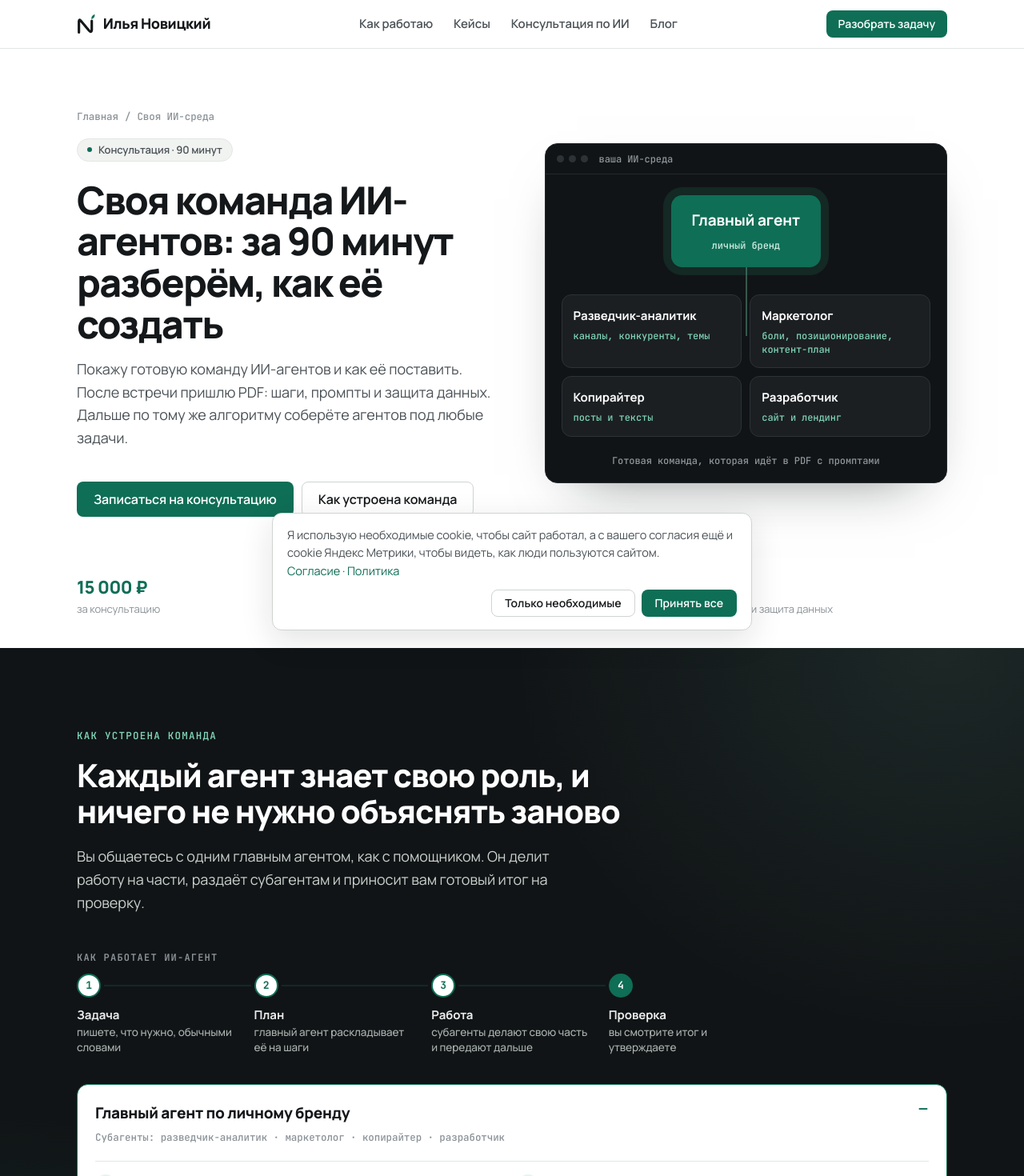
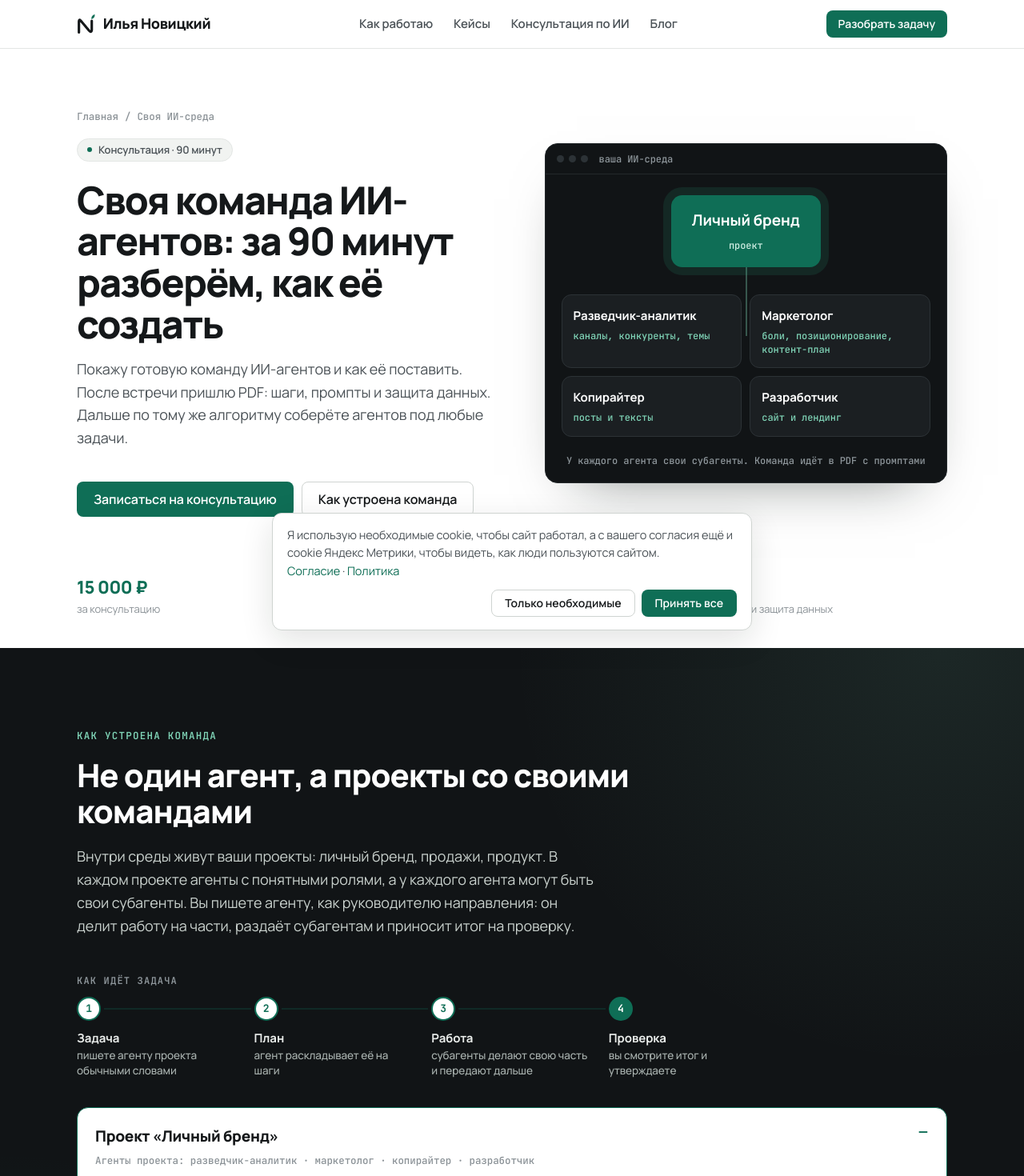
Before and after one commit to novatorbusiness-glitch/NsAi, a Next.js app: page /svoya-ai-sreda in a window 1280 px wide. Shown: the top 1470 px of the page at 80% size. Built offline with nearby package versions, Linux system fonts and the light colour scheme.

Commit message:
Своя AI-среда: модель команды исправлена — проекты → агенты → их субагенты, пример из среды Ильи

```diff
--- a/content/pages/kak-my-rabotaem.ts
+++ b/content/pages/kak-my-rabotaem.ts
@@ -9,7 +9,7 @@ export const services = typo([
 	{
 		id: "sreda", title: "Консультация «Своя ИИ-среда»", line: "Готовая команда ИИ-агентов с промптами и инструкция, по которой вы соберёте её сами.", price: P.consult.price, term: P.consult.term,
 		forWho: "Для тех, кто хочет свою команду ИИ-агентов и работать с ней сам.",
-		inc: ["показываю готовую команду: главный агент и четыре субагента", "ставим среду ZCode, модель подбираем под ваши задачи", "PDF в тот же день: шаги, промпты и как собирать своих агентов", "навыки-скиллы и управление командой из Telegram", "защита данных, ключей и доступов с первого дня"],
+		inc: ["показываю готовую команду: ваш проект, агенты и их субагенты", "ставим среду ZCode, модель подбираем под ваши задачи", "PDF в тот же день: шаги, промпты и как собирать своих агентов", "навыки-скиллы и управление командой из Telegram", "защита данных, ключей и доступов с первого дня"],
 		link: { href: "/svoya-ai-sreda", t: "Подробнее о консультации" },
 		note: "",
 	},
--- a/content/pages/sreda.ts
+++ b/content/pages/sreda.ts
@@ -24,17 +24,17 @@ export const sreda = typo({
 			{ num: "PDF", text: "шаги, промпты и защита данных" },
 		],
 		team: {
-			label: "Схема: главный агент по личному бренду и четыре субагента",
+			label: "Схема: проект «Личный бренд» и четыре агента",
 			bar: "ваша ИИ-среда",
-			main: "Главный агент",
-			mainNote: "личный бренд",
+			main: "Личный бренд",
+			mainNote: "проект",
 			subs: [
 				{ b: "Разведчик-аналитик", t: "каналы, конкуренты, темы" },
 				{ b: "Маркетолог", t: "боли, позиционирование, контент-план" },
 				{ b: "Копирайтер", t: "посты и тексты" },
 				{ b: "Разработчик", t: "сайт и лендинг" },
 			],
-			cap: "Готовая команда, которая идёт в PDF с промптами",
+			cap: "У каждого агента свои субагенты. Команда идёт в PDF с промптами",
 		},
 		pdf: {
 			label: "PDF после встречи",
@@ -45,19 +45,19 @@ export const sreda = typo({
 	team: {
 		num: "01",
 		label: "Как устроена команда",
-		h2: "Каждый агент знает свою роль, и ничего не нужно объяснять заново",
-		lead: "Вы общаетесь с одним главным агентом, как с помощником. Он делит работу на части, раздаёт субагентам и приносит вам готовый итог на проверку.",
-		flowLabel: "Как работает ИИ-агент",
+		h2: "Не один агент, а проекты со своими командами",
+		lead: "Внутри среды живут ваши проекты: личный бренд, продажи, продукт. В каждом проекте агенты с понятными ролями, а у каждого агента могут быть свои субагенты. Вы пишете агенту, как руководителю направления: он делит работу на части, раздаёт субагентам и приносит итог на проверку.",
+		flowLabel: "Как идёт задача",
 		flow: [
-			{ b: "Задача", t: "пишете, что нужно, обычными словами" },
-			{ b: "План", t: "главный агент раскладывает её на шаги" },
+			{ b: "Задача", t: "пишете агенту проекта обычными словами" },
+			{ b: "План", t: "агент раскладывает её на шаги" },
 			{ b: "Работа", t: "субагенты делают свою часть и передают дальше" },
 			{ b: "Проверка", t: "вы смотрите итог и утверждаете" },
 		],
-		rolesLabel: "Субагенты",
+		rolesLabel: "Агенты проекта",
 		examples: [
 			{
-				b: "Главный агент по личному бренду", roles: ["разведчик-аналитик", "маркетолог", "копирайтер", "разработчик"],
+				b: "Проект «Личный бренд»", roles: ["разведчик-аналитик", "маркетолог", "копирайтер", "разработчик"],
 				steps: [
 					{ q: "Разбери пять каналов и сайтов, которые мне нравятся", who: "Разведчик-аналитик", t: "находит темы, цепляющие начала и что работает у конкурентов" },
 					{ q: "Собери боли клиентов и как мне о себе говорить", who: "Маркетолог", t: "выписывает боли их же словами и собирает позиционирование" },
@@ -66,7 +66,7 @@ export const sreda = typo({
 				],
 			},
 		],
-		note: "Эта команда идёт в PDF целиком, с готовыми промптами. По тому же алгоритму потом соберёте агентов под любые свои задачи.",
+		note: "Пример из моей среды: в проекте «Личный бренд» агент по трафику управляет четырьмя субагентами: разведчиком, сценаристом, монтажёром и выпуском. Вы пишете одному, а ролик собирает вся цепочка. Команда для вашего проекта идёт в PDF целиком, с готовыми промптами. По тому же алгоритму потом соберёте агентов под любые задачи.",
 	},
 	stacks: {
 		num: "02",
@@ -74,7 +74,7 @@ export const sreda = typo({
 		h2: "Среда одна, модель можно менять",
 		lead: "Вся команда живёт в одной программе: ZCode. Модели подключаются внутри неё, поэтому вы не привязаны к одному сервису.",
 		items: [
-			{ b: "ZCode", how: "Вы пишете одному главному агенту, он раздаёт работу субагентам, а вы видите, кто что делает.", plus: "Файлы, память и навыки агентов лежат у вас на компьютере.", setup: "Ставится по шагам из PDF, без лишней техники.", fit: "Одна среда вместо связки из нескольких сервисов." },
+			{ b: "ZCode", how: "У каждого проекта свои агенты, у агентов свои субагенты, и вы видите, кто что делает.", plus: "Файлы, память и навыки агентов лежат у вас на компьютере.", setup: "Ставится по шагам из PDF, без лишней техники.", fit: "Одна среда вместо связки из нескольких сервисов." },
 			{ b: "Модели внутри ZCode", how: "Провайдера и модель подключаем под ваши задачи и бюджет.", plus: "Недоступна одна модель, переключаетесь на другую: среда, файлы и память остаются.", setup: "Сетка моделей с ценами и отличиями есть в PDF.", fit: "Самый спокойный вариант: вы не зависите от одного сервиса.", calm: true },
 		],
 		note: "Конкретные модели и цены не прячем за словами: разберём на консультации и подберём под ваши задачи.",
@@ -88,13 +88,13 @@ export const sreda = typo({
 		call: [
 			{ m: "15 мин", t: "ваша работа: что хотите отдать агентам" },
 			{ m: "15 мин", t: "среда ZCode: как устроена, какие модели подключить под вас" },
-			{ m: "30 мин", t: "готовая команда: как устроены главный агент и четыре субагента" },
+			{ m: "30 мин", t: "готовая команда: ваш проект, агенты и их субагенты" },
 			{ m: "20 мин", t: "первая цепочка задач на вашем примере" },
 			{ m: "10 мин", t: "как собирать своих агентов дальше, вопросы" },
 		],
 		pdfLabel: "PDF · в тот же день",
 		pdf: [
-			"готовая команда: главный агент и четыре субагента, кто за что отвечает",
+			"готовая команда: проект, четыре агента и их субагенты, кто за что отвечает",
 			"подготовка: установка ZCode по шагам, без лишней техники",
 			"сетка моделей и провайдеров: цены, отличия, что выбрать под ваши задачи",
 			"безопасность в первый день: данные, ключи и доступы под защитой",
@@ -145,7 +145,7 @@ export const sreda = typo({
 			{ q: "Это обучение работе с ИИ-агентами?", a: "**Нет, это консультация, а не курс.** За 90 минут покажу готовую команду и как её поставить, дальше вы идёте по PDF сами." },
 			{ q: "Я не технарь. Справлюсь?", a: "**Да, если готовы идти по шагам.** В инструкции только порядок действий, без лишней техники." },
 			{ q: "А если не получится собрать самому?", a: "**Инструкция ведёт по шагам, но собираете вы сами,** и где-то придётся вникнуть. Если не хочется разбираться, есть настройка под ключ." },
-			{ q: "Вы дадите все роли и промпты?", a: "**Нет.** Вы получаете готовую команду из главного агента и четырёх субагентов и алгоритм, по которому соберёте своих под любые задачи." },
+			{ q: "Вы дадите все роли и промпты?", a: "**Нет.** Вы получаете готовую команду для одного проекта: четырёх агентов с промптами и алгоритм, по которому соберёте своих под любые задачи." },
 			{ q: "А если модель или сервис станет недоступен?", a: "**Переключитесь на другую модель внутри ZCode.** Среда, файлы и память остаются у вас, поэтому работа не ломается. Как переключаться, расписано в PDF." },
 			{ q: "Можно ли управлять агентами из Telegram?", a: "**Да.** Подключаем Telegram: вы пишете главному агенту в мессенджере, а он раздаёт задачи отделам. Порядок подключения есть в PDF." },
 			{ q: "Мои данные будут в безопасности?", a: "**Да, если идти по инструкции.** Файлы и память лежат у вас, а как защитить данные, ключи и доступы с первого дня, расписано в отдельном разделе PDF." },
```
